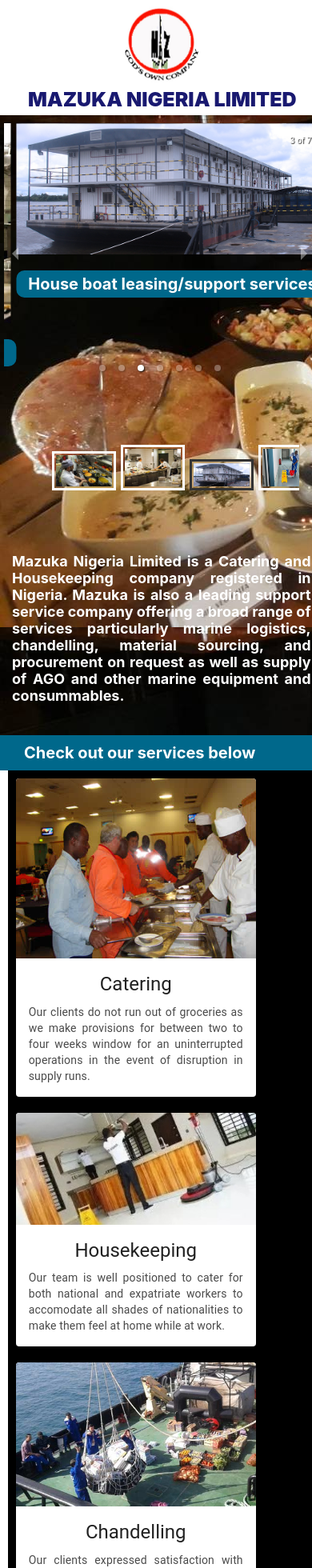
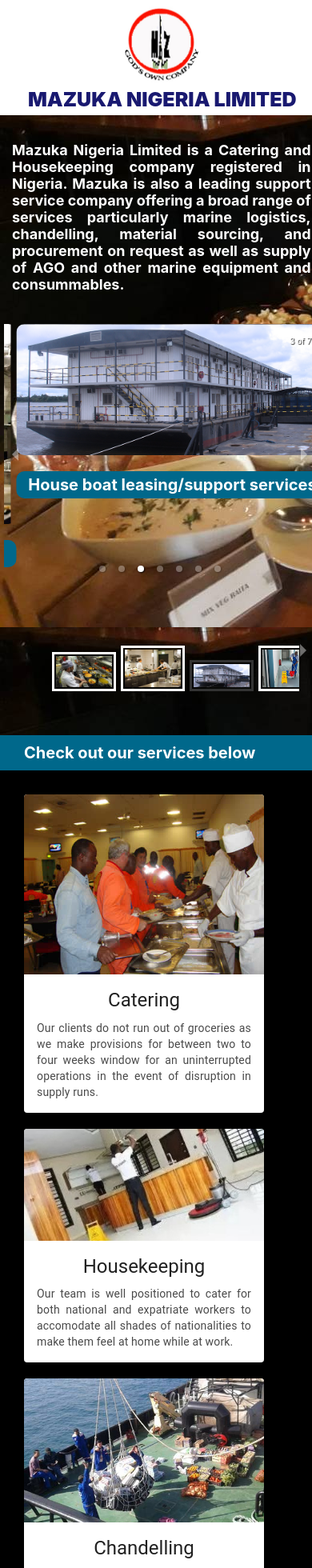
Before and after one commit to momarketplace/mazuka-frontend, a React (Create React App) app: page / in a window 390 px wide. Shown: the top 1960 px of the page at 80% size. Built offline with nearby package versions, Linux system fonts and the light colour scheme.

Commit message:
style: modify

```diff
--- a/src/index.css
+++ b/src/index.css
@@ -91,6 +91,7 @@
 
 .caro-div>img {
   object-fit: contain !important;
+  border-radius:10px;
 }
 
 .caro-div>p {
@@ -142,6 +143,7 @@
   align-items: center;
   margin-top: 20px;
   width: 100%;
+  max-width: 92%;
 }
 
 .experience {
@@ -230,7 +232,7 @@
    width: 100%;
    max-width: 80%;
    display: flex;
-   flex-direction: column-reverse;
+  flex-direction: column;
    padding-bottom: 10px;
   }
 
@@ -252,8 +254,7 @@
     flex-direction: column;
     flex-wrap: nowrap;
     max-width: 98%;
-    margin-right: auto;
-    margin-left: auto;
+    padding: 20px;
   }
 
     .ourservices>h2 {
@@ -265,6 +266,7 @@
   .experience-container {
     display: flex;
     flex-direction: column;
+    padding-left: 20px;
   }
 
      .experience {
@@ -296,7 +298,8 @@
    display: flex;
    flex-direction: column;
    align-self: baseline;
-    padding-bottom: 50px;
+  padding-bottom: 50px;
+  padding-left: 20px;
   }
 
   .office {
```
